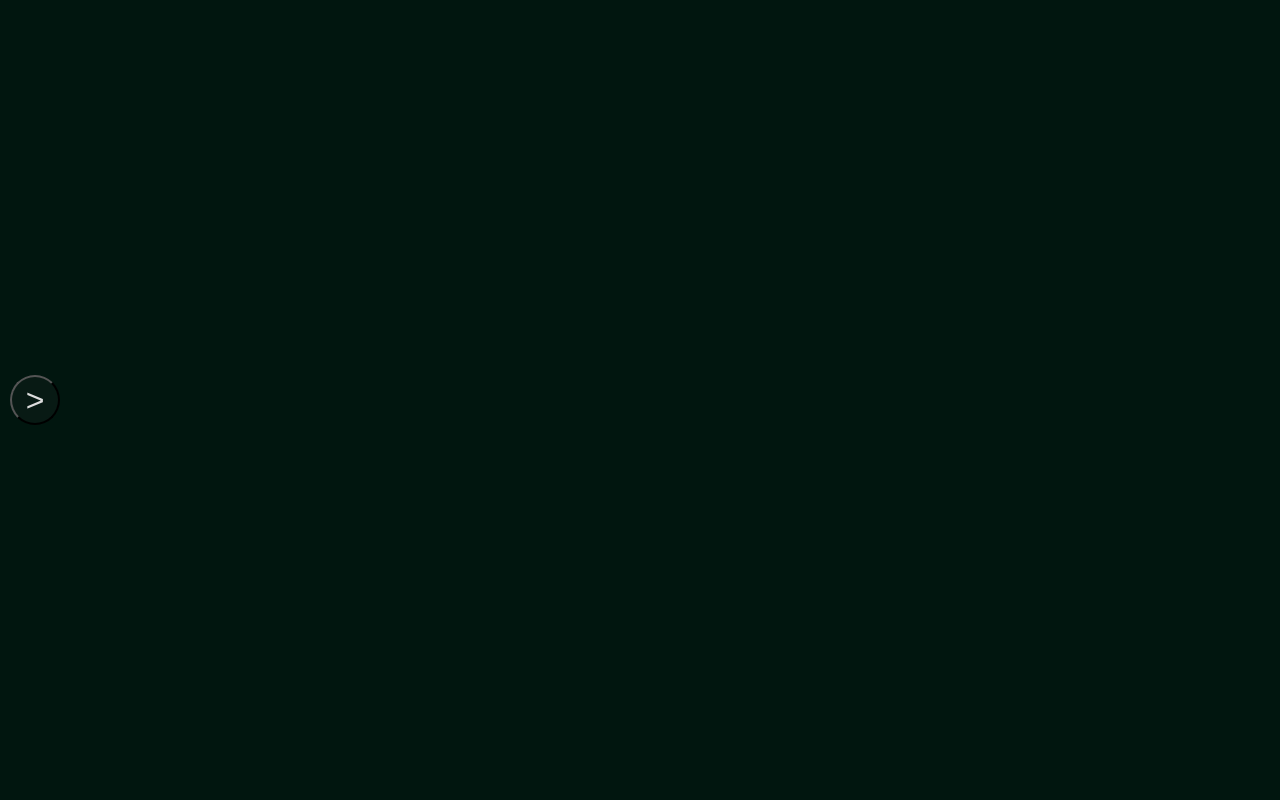
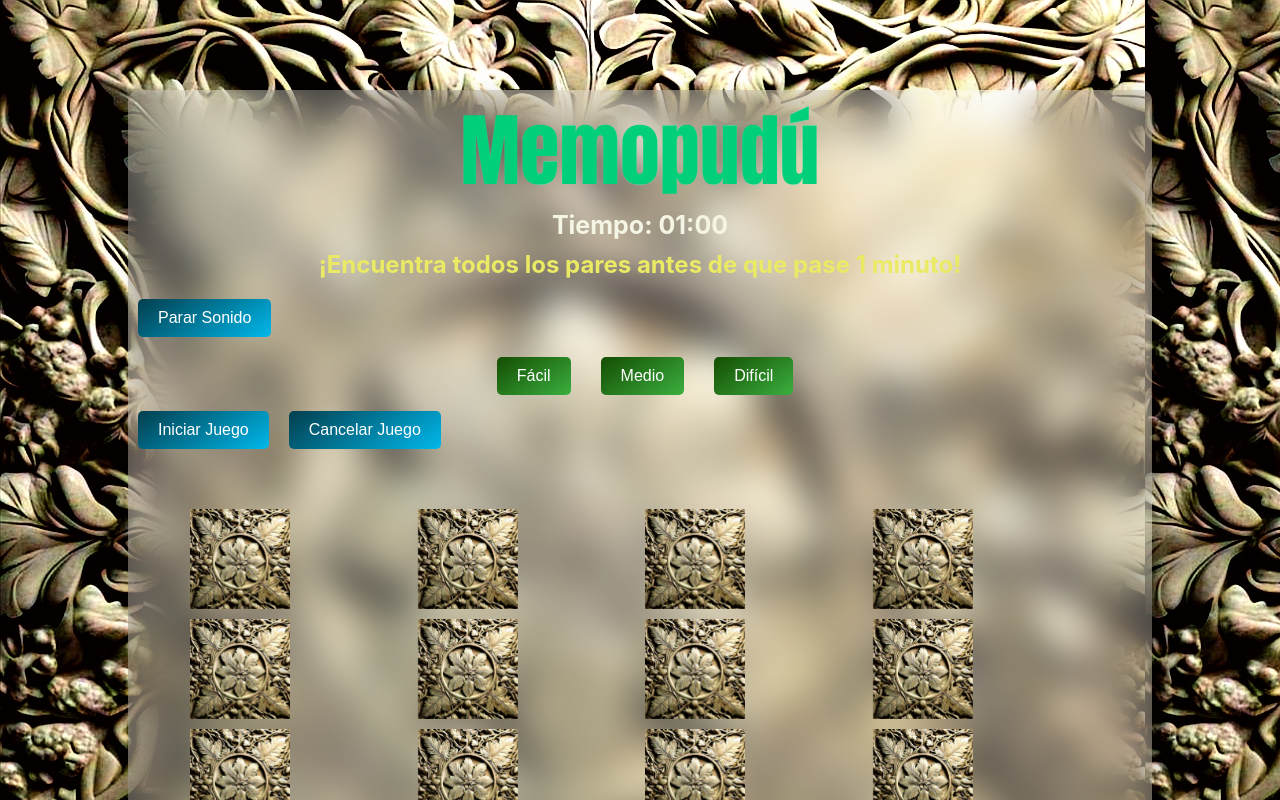
Before and after one commit to Yin-Aranguiz/PuduPedia, a React (Create React App) app in the folder pudupedia/: page /trivia/1 in a window 1280 px wide. Before the commit this address had no page. Shown: the top 800 px of the page. Built offline with nearby package versions, Linux system fonts and the light colour scheme; grey boxes are pictures that could not be loaded.

Commit message:
blur y juego funcional menos tiempo

```diff
--- a/pudupedia/src/App.js
+++ b/pudupedia/src/App.js
@@ -1,33 +1,35 @@
 import React from 'react';
+import Memopudu from './Components/GamePage/MemoPudu/Memopudu';
 // import PuduHierbaPuma from './Components/GamePage/PuHiPuGame/PuduHierbaPuma';
-import Bubbles from './Components/MapPage/Bubbles';
-import { BrowserRouter as Router, Route, Routes } from 'react-router-dom';
-import LandingPage from './Components/LandingPage/LandingPage';
-import GamePage from './Components/GamePage/GamePage';
+// import Bubbles from './Components/MapPage/Bubbles';
+// import { BrowserRouter as Router, Route, Routes } from 'react-router-dom';
+// import LandingPage from './Components/LandingPage/LandingPage';
+// import GamePage from './Components/GamePage/GamePage';
 // import TriviaGame from './Components/GamePage/TriviaGame/TriviaGame';
-import NavBar from './Components/LandingPage/Navbar/NavBar';
-import AboutUs from './Components/AboutUsPage/AboutUs';
-import SignLog from './Components/LoginPage/signlog/SignLog';
+// import NavBar from './Components/LandingPage/Navbar/NavBar';
+// import AboutUs from './Components/AboutUsPage/AboutUs';
+// import SignLog from './Components/LoginPage/signlog/SignLog';
 // import AppGallery from './Components/GalleryPage/AppGallery';
 
 
 
 function App() {
     return (
-        <Router>
-        <NavBar />
-           <Routes>
-               <Route path="/" element={<LandingPage />} />
-               <Route path="/juegos" element={<GamePage />} />
-               {/* <Route path="/trivia/:id" element={<TriviaGame />} /> */}
-               <Route path="/vida-silvestre" element={<Bubbles />} />
-               {/* <Route path="/puduGame/:id" element={<PuduHierbaPuma />} /> */}
-               <Route path='/quienes-somos' element={<AboutUs />} />
-               <Route path="/signlog" element={<SignLog />} />
-           </Routes>
-        </Router>
+        // <Router>
+        // <NavBar />
+        //    <Routes>
+        //        <Route path="/" element={<LandingPage />} />
+        //        <Route path="/juegos" element={<GamePage />} />
+        //        {/* <Route path="/trivia/:id" element={<TriviaGame />} /> */}
+        //        <Route path="/vida-silvestre" element={<Bubbles />} />
+        //        {/* <Route path="/puduGame/:id" element={<PuduHierbaPuma />} /> */}
+        //        <Route path='/quienes-somos' element={<AboutUs />} />
+        //        <Route path="/signlog" element={<SignLog />} />
+        //    </Routes>
+        // </Router>
 
         // <AppGallery />
+        <Memopudu />
 
 
     );
--- a/pudupedia/src/Components/GamePage/MemoPudu/Memopudu.jsx
+++ b/pudupedia/src/Components/GamePage/MemoPudu/Memopudu.jsx
@@ -15,21 +15,21 @@ import img12Example from './bosque.jpg';
 import img13Example from './chincol.jpg';
 import img14Example from './pudu.jpg';
 import img15Example from './puma.jpg';
-import casillaGirada from './casillaGirada.jpeg';
-import musicGame from './alavrg.mp3';
+import musicGame from './musiquitaPunshi.MP3';
 
 const Memopudu = () => {
-    const [tiempoRestante, setTiempoRestante] = useState(60);
-    const [intervalo, setIntervalo] = useState(null);
+    const [time, setTime] = useState(60);
+    const [interval, setInterval] = useState(null);
     const [lockBoard, setLockBoard] = useState(true);
     const [firstCard, setFirstCard] = useState(null);
     const [matchedCards, setMatchedCards] = useState([]);
     const [animalImages, setAnimalImages] = useState([]);
-    const [dificultadActual, setDificultadActual] = useState(9); // Nivel fácil por defecto
+    const [actualDifficulty, setactualDifficulty] = useState(12); // Nivel fácil por defecto
     const [gameStarted, setGameStarted] = useState(false);
     const tableroRef = useRef(null);
     const audioRef = useRef(null);
     const musicButtonRef = useRef(null);
+    const [intervalId, setIntervalId] = useState(null);
 
     const animales = [
         imgExample,
@@ -62,14 +62,14 @@ const Memopudu = () => {
         return array;
     };
 
-    const reproducirMusica = () => {
+    const playMusic = () => {
         if (audioRef.current.paused) {
             audioRef.current.play();
             musicButtonRef.current.textContent = 'Parar Sonido';
         }
     };
 
-    const detenerMusica = () => {
+    const stopMusic = () => {
         if (!audioRef.current.paused) {
             audioRef.current.pause();
             audioRef.current.currentTime = 0;
@@ -79,9 +79,9 @@ const Memopudu = () => {
 
     const handleMusicButtonClick = () => {
         if (audioRef.current.paused) {
-            reproducirMusica();
+            playMusic();
         } else {
-            detenerMusica();
+            stopMusic();
         }
     };
 
@@ -98,79 +98,87 @@ const Memopudu = () => {
         };
     }, []);
 
-    const iniciarContador = () => {
-        const intervaloId = setInterval(() => {
-            setTiempoRestante(prev => {
-                const nuevoTiempo = prev - 1;
-                if (nuevoTiempo <= 0) {
-                    clearInterval(intervaloId);
-                    mostrarResultado('fin-malo');
+    const startCounter = () => {
+        console.log('startCounter running')
+        const intervalId = setInterval(() => {
+            setTime(prev => {
+                const newTime = prev - 1;
+                console.log('newTime:', newTime);
+                if (newTime <= 0) {
+                    clearInterval(intervalId);
+                    showResult('fin-malo');
                     return 0;
                 }
-                actualizarContador(nuevoTiempo);
-                return nuevoTiempo;
+                updateCounter(newTime);
+                return newTime;
             });
         }, 1000);
-        setIntervalo(intervaloId);
+        setIntervalId(intervalId);
     };
 
-    const actualizarContador = (tiempo) => {
-        const minutos = Math.floor(tiempo / 60);
-        const segundos = tiempo % 60;
-        const formatoSegundos = segundos < 10 ? `0${segundos}` : segundos;
-        document.getElementById('tiempo').textContent = `Tiempo: ${minutos < 10 ? `0${minutos}` : minutos}:${formatoSegundos}`;
+    const updateCounter = (time) => {
+        const tiempoElement = document.getElementById('tiempo');
+        if (!tiempoElement) {
+            console.error("El elemento con el ID 'tiempo' no existe en el DOM");
+            return;
+        }
+        const minutes = Math.floor(time / 60);
+        const seconds = time % 60;
+        const formatSeconds = seconds < 10 ? `0${seconds}` : seconds;
+        tiempoElement.textContent = `Tiempo: ${minutes < 10 ? `0${minutes}` : minutes}:${formatSeconds}`;
     };
 
-    const detenerContador = () => {
-        if (intervalo) {
-            clearInterval(intervalo);
-            setIntervalo(null);
+    const stopCounter = () => {
+        if (intervalId) {
+            clearInterval(intervalId);
+            setIntervalId(null);
         }
-        setTiempoRestante(60);
+        setTime(60);
     };
 
-    const mostrarResultado = (estado) => {
-        const resultado = document.getElementById('resultado');
-        switch (estado) {
+    const showResult = (state) => {
+        const result = document.getElementById('resultado');
+        switch (state) {
             case 'inicio':
-                resultado.textContent = '¡COMIENZA EL JUEGO!';
-                resultado.classList.remove('hidden');
+                result.classList.remove('hidden');
+                result.textContent = '¡COMIENZA EL JUEGO!';
+                setLockBoard(false);
                 setTimeout(() => {
-                    resultado.classList.add('hidden');
-                }, 2000);
+                    result.classList.add('hidden');
+                }, 500);
                 break;
             case 'fin-bueno':
                 setLockBoard(true);
-                clearInterval(intervalo);
-                resultado.textContent = '¡GANASTE!';
-                resultado.classList.remove('hidden');
-                resultado.classList.add('animate');
+                clearInterval(interval);
+                result.classList.remove('hidden');
+                result.classList.add('animate');
+                result.textContent = '¡GANASTE!';
                 setTimeout(() => {
-                    resultado.classList.add('hidden');
-                    resultado.classList.remove('animate');
-                }, 2000);
+                    result.classList.add('hidden');
+                    result.classList.remove('animate');
+                }, 1000);
                 break;
             case 'fin-malo':
                 setLockBoard(true);
-                resultado.textContent = '¡PERDISTE!';
-                resultado.classList.remove('hidden');
-                resultado.classList.add('animate');
+                result.classList.remove('hidden');
+                result.classList.add('animate');
+                result.textContent = '¡PERDISTE!';
                 setTimeout(() => {
-                    resultado.classList.add('hidden');
-                    resultado.classList.remove('animate');
-                }, 2000);
+                    result.classList.add('hidden');
+                    result.classList.remove('animate');
+                }, 1000);
                 break;
             default:
                 break;
         }
     };
 
-    const animacionGanar = () => {
-        const resultado = document.getElementById('resultado');
-        resultado.classList.add('animacionWin');
+    const animationWin = () => {
+        const result = document.getElementById('resultado');
+        result.classList.add('animacionWin');
     };
 
-    const manejarCardClick = (e) => {
+    const handleCardClick = (e) => {
         if (lockBoard || !gameStarted) return;
 
         const card = e.currentTarget;
@@ -178,13 +186,12 @@ const Memopudu = () => {
 
         if (card === firstCard || card.classList.contains('matched')) return;
 
+        cardImage.classList.remove('hidden');
         card.classList.add('flipped');
-        cardImage.classList.remove('hidden');
 
         if (!firstCard) {
             setFirstCard(card);
         } else {
-            setLockBoard(true);
             const secondCard = card;
 
             if (firstCard.dataset.animal === secondCard.dataset.animal) {
@@ -193,10 +200,11 @@ const Memopudu = () => {
                 setMatchedCards(prev => [...prev, firstCard, secondCard]);
                 resetCards();
 
-                if (matchedCards.length + 2 === dificultadActual) {
+                if (matchedCards.length + 2 === actualDifficulty) {
                     setTimeout(() => {
-                        mostrarResultado('fin-bueno');
-                        animacionGanar();
+                        showResult('fin-bueno');
+                        animationWin();
+                        setLockBoard(true);
                     }, 300);
                 }
             } else {
@@ -206,7 +214,8 @@ const Memopudu = () => {
                     firstCard.querySelector('img').classList.add('hidden');
                     secondCard.querySelector('img').classList.add('hidden');
                     resetCards();
-                }, 1000);
+                    setLockBoard(false);
+                }, 600);
             }
         }
     };
@@ -216,20 +225,20 @@ const Memopudu = () => {
         setLockBoard(false);
     };
 
-    const manejarDifficultyClick = (dificultad) => {
-        resetTablero(dificultad);
+    const handleDifficultyClick = (difficulty) => {
+        resetBoard(difficulty);
     };
 
-    const generateAnimalImages = (dificultad) => {
-        const pairs = animales.slice(0, Math.ceil(dificultad / 2));
-        const images = [...pairs, ...pairs.slice(0, dificultad - pairs.length)];
+    const generateAnimalImages = (difficulty) => {
+        const pairs = animales.slice(0, Math.ceil(difficulty / 2));
+        const images = [...pairs, ...pairs.slice(0, difficulty - pairs.length)];
         return shuffle(images);
     };
 
-    const resetTablero = (dificultad) => {
-        detenerContador();
-        setDificultadActual(dificultad);
-        setAnimalImages(generateAnimalImages(dificultad));
+    const resetBoard = (difficulty) => {
+        stopCounter();
+        setactualDifficulty(difficulty);
+        setAnimalImages(generateAnimalImages(difficulty));
         setLockBoard(true);
         setGameStarted(false);
         setMatchedCards([]);
@@ -246,69 +255,70 @@ const Memopudu = () => {
         });
     };
 
-    const empezarJuego = () => {
+    const startGame = () => {
         if (animalImages.length === 0) return;
         setGameStarted(true);
-        iniciarContador();
-        mostrarResultado('inicio');
+        startCounter();
+        showResult('inicio');
         setLockBoard(false);
         resetCards();
     };
 
-    const cancelarJuego = () => {
-        if (intervalo) {
-            clearInterval(intervalo);
-            setIntervalo(null);
+    const cancelGame = () => {
+        if (interval) {
+            clearInterval(interval);
+            setInterval(null);
         }
 
-        setTiempoRestante(60);
-        actualizarContador(60);
+        setTime(60);
+        updateCounter(60);
 
         setLockBoard(true);
         setGameStarted(false);
 
-        const resultadoElement = document.getElementById('resultado');
-        if (resultadoElement) {
-            resultadoElement.textContent = '';
-            resultadoElement.classList.add('hidden');
+        const resultElement = document.getElementById('resultado');
+        if (resultElement) {
+            resultElement.textContent = '';
+            resultElement.classList.add('hidden');
         }
 
         resetCards();
-        resetTablero(dificultadActual);
+        resetBoard(actualDifficulty);
     };
 
     useEffect(() => {
-        setAnimalImages(generateAnimalImages(dificultadActual));
-    }, [dificultadActual]);
+        setAnimalImages(generateAnimalImages(actualDifficulty));
+    }, [actualDifficulty]);
 
     return (
-        <div>
-            <h1>Memopudú</h1>
+        <div className='memopudu'>
+            <h1 className='title'>Memopudú</h1>
             <h3 id="tiempo">Tiempo: 01:00</h3>
+            <h2 className= 'description'>¡Encuentra todos los pares antes de que pase 1 minuto!</h2>
             <div className="controls">
                 <button onClick={handleMusicButtonClick} ref={musicButtonRef}>
-                    Controlar Sonido
+                    Parar Sonido
                 </button>
                 <div className="difficulty-buttons">
-                    <button onClick={() => manejarDifficultyClick(9)}>Fácil</button>
-                    <button onClick={() => manejarDifficultyClick(12)}>Medio</button>
-                    <button onClick={() => manejarDifficultyClick(18)}>Difícil</button>
+                    <button onClick={() => handleDifficultyClick(12)}>Fácil</button>
+                    <button onClick={() => handleDifficultyClick(18)}>Medio</button>
+                    <button onClick={() => handleDifficultyClick(24)}>Difícil</button>
                 </div>
-                <button onClick={empezarJuego} disabled={gameStarted}>Iniciar Juego</button>
-                <button onClick={cancelarJuego}>Cancelar Juego</button>
+                <button onClick={startGame} disabled={gameStarted}>Iniciar Juego</button>
+                <button onClick={cancelGame}>Cancelar Juego</button>
             </div>
-            <div className={`board ${dificultadActual === 9 ? 'easy' : dificultadActual === 12 ? 'medium' : 'hard'}`} ref={tableroRef}>
+            <div className={`board ${actualDifficulty === 12 ? 'easy' : actualDifficulty === 18 ? 'medium' : 'hard'}`} ref={tableroRef}>
                 {animalImages.map((animal, index) => (
                     <div
                         key={index}
                         className={`card ${lockBoard ? 'lock' : ''}`}
                         data-animal={animal}
-                        onClick={manejarCardClick}
+                        onClick={handleCardClick}
                     >
                         <div className="card-inner">
                             <div className="card-front"></div>
                             <div className="card-back">
-                                <img src={animal} alt="animal" className="hidden" />
+                                <img src={animal} alt="animal" />
                             </div>
                         </div>
                     </div>
--- a/pudupedia/src/Components/GamePage/MemoPudu/memopudu.css
+++ b/pudupedia/src/Components/GamePage/MemoPudu/memopudu.css
@@ -1,37 +1,30 @@
-body {
-    display: flex;
-    justify-content: center;
-    align-items: center;
-    background: linear-gradient(145deg, rgb(9, 13, 0), rgba(8, 85, 54, 0.699));
-    margin: 0;
+body{
+    background-image: url('casillaGirada.jpeg');
+}
+.memopudu {
+    background-color: rgba(255, 255, 255, 0.253);
+    margin: 20vh auto;
     padding: 0;
-    margin-top: 20vh;
-    margin-bottom: 20vh;
-}
-
-body::after {
-    content: '';
-    position: fixed;
-    top: 0;
-    left: 0;
-    width: 100%;
-    height: 100%;
-    background-image: url('casillaGirada.jpeg');
-    background-size: cover;
-    opacity: 0.1;
-    z-index: -1;
+    border-radius: 10px;
+    box-shadow: 8px 8px 20px rgba(0, 0, 0, 0.185);
+    backdrop-filter: blur(20px);
+    -webkit-backdrop-filter: blur(5px);
+    position: relative;
+    width: 80%;
+    height: 80%;
 }
 
 .card {
     width: 100px;
     height: 100px;
-    background: url('casillaGirada.jpeg') no-repeat center center;
     background-size: cover;
     cursor: pointer;
     position: relative;
+    z-index: 1;
+    perspective: 1000px;
 }
 
-.card.flipped .card-front {
+.flipped .card-front {
     transform: rotateY(180deg);
 }
 
@@ -41,6 +34,7 @@ body::after {
     transition: transform 0.6s;
     transform-style: preserve-3d;
     position: relative;
+    margin-bottom: 10vh;
 }
 
 .card-front, .card-back {
@@ -57,7 +51,6 @@ body::after {
 }
 
 .card-back {
-    background-color: white;
     transform: rotateY(180deg);
     display: flex;
     justify-content: center;
@@ -67,27 +60,19 @@ body::after {
 .card img {
     max-width: 100%;
     max-height: 100%;
-    object-fit: contain;
+    object-fit: cover;
 }
 
-.card img.hidden {
+.hidden {
     visibility: hidden;
 }
 
-.card.matched .card-inner {
-    transform: rotateY(180deg);
+.card.matched {
+    transform: rotateY(0deg);
 }
 
 .card img:hover {
     transform: scale(1.2);
-}
-
-#tiempo {
-    color: aliceblue;
-    display: flex;
-    justify-content: center;
-    margin-bottom: 10px;
-    font-size: 25px;
 }
 
 #resultado {
@@ -101,7 +86,7 @@ body::after {
     opacity: 0;
     position: fixed;
     top: 50%;
-    left: 50%;
+    left: 25%;
     transform: translate(-50%, -50%);
     z-index: 2;
 }
@@ -160,7 +145,7 @@ body::after {
     animation: hideCard 0.5s forwards;
 }
 
-h1 {
+.title {
     display: flex;
     color: rgb(2, 207, 122);
     -webkit-text-stroke: 0.1px rgb(117, 255, 223);
@@ -184,11 +169,20 @@ h1 {
     }
 }
 
-h3 {
+#tiempo {
+    display: flex;
+    color: rgb(245, 245, 229);
+    justify-content: center;
+    margin: 0 0 10px 0;
+    margin-bottom: 10px;
+    font-size: 25px;
+}
+.description{
     display: flex;
     color: rgb(234, 234, 100);
     justify-content: center;
     margin: 0 0 10px 0;
+    margin-bottom: -10vh;
 }
 
 .controls {
@@ -215,6 +209,7 @@ h3 {
     display: flex;
     justify-content: center;
     margin-top: 20px;
+    margin-bottom: 2vh;
 }
 
 .difficulty-buttons button {
@@ -235,16 +230,30 @@ h3 {
     gap: 10px;
     margin: 20px auto;
     max-width: 900px;
+
 }
 
 .board.easy {
-    grid-template-columns: repeat(3, 1fr);
+    grid-template-columns: repeat(4, 1fr);
+    padding: 5vh;
 }
 
 .board.medium {
-    grid-template-columns: repeat(4, 1fr);
+    grid-template-columns: repeat(6, 1fr);
+    padding: 5vh;
 }
 
 .board.hard {
-    grid-template-columns: repeat(6, 1fr);
+    grid-template-columns: repeat(8, 1fr);
+    padding: 5vh;
 }
+
+.flipped .card-inner {
+    transform: rotateY(180deg);
+}
+
+.card-back img {
+    width: 100%;
+    height: 100%;
+    object-fit: cover;
+}
```
Also changed, not shown: 2 other files (tests, documents, lock files or other folders).
